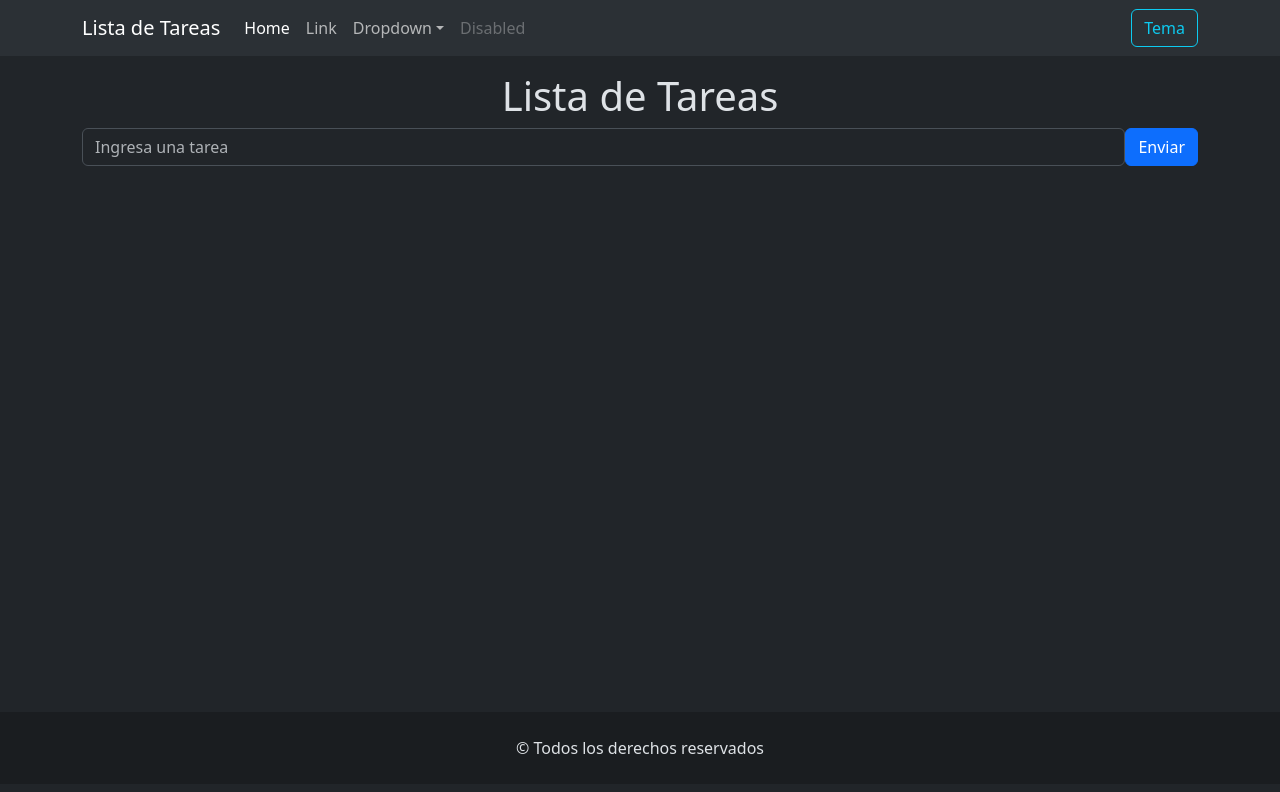
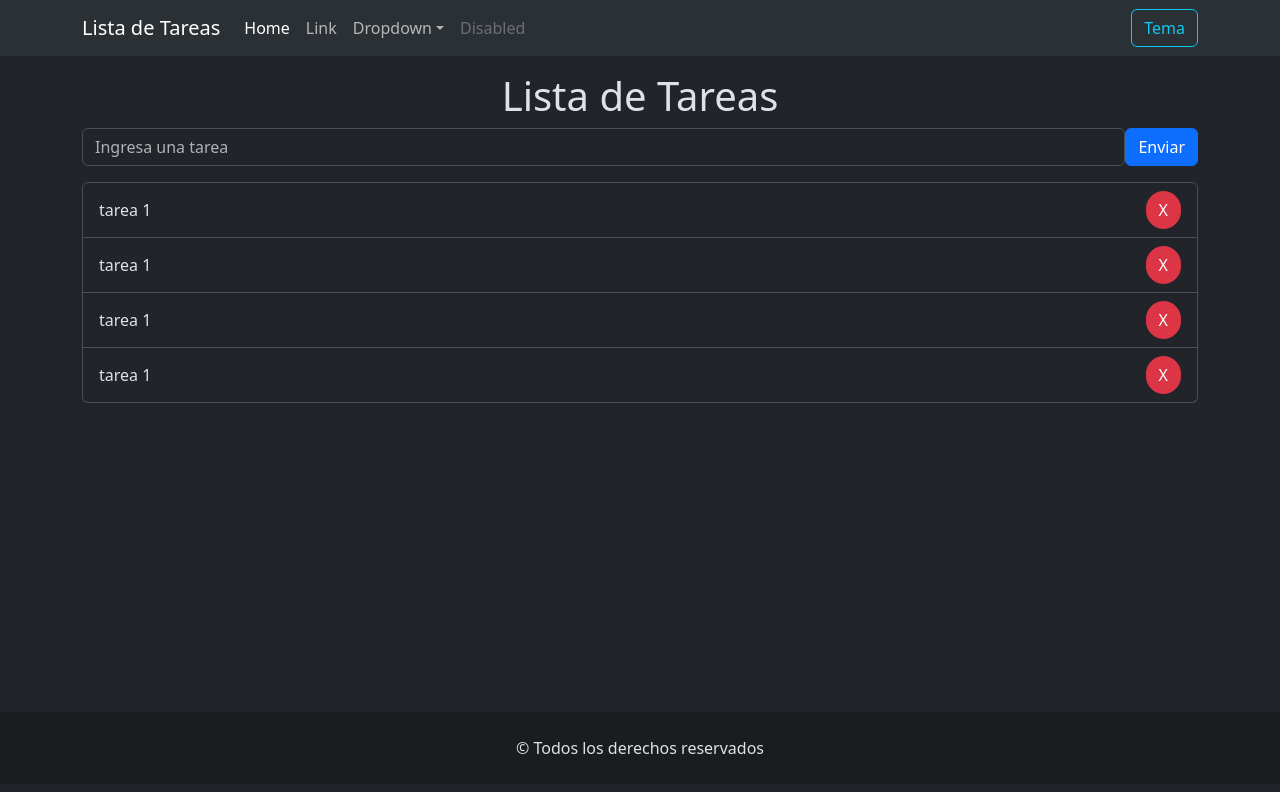
Before and after one commit to nikki0011/TP-REACT-EJERCICIO-04, a React (Vite) app: page / in a window 1280 px wide. Shown: the top 792 px of the page. Built offline with nearby package versions, Linux system fonts and the light colour scheme.

Commit message:
agregamos maquetado componente ItemTarea y lo importamos a componente ListaTArea

```diff
--- a/src/components/FormularioTarea.jsx
+++ b/src/components/FormularioTarea.jsx
@@ -1,4 +1,4 @@
-import ListaDeTareas from "./ListaDeTareas";
+import ListaDeTarea from "./ListaDeTarea";
 
 const FormularioTarea = () => {
   return (
@@ -14,7 +14,7 @@ const FormularioTarea = () => {
           <button className="btn btn-primary">Enviar</button>
         </div>
       </form>
-      <ListaDeTareas></ListaDeTareas>
+      <ListaDeTarea></ListaDeTarea>
     </section>
   );
 };
--- /dev/null
+++ b/src/components/ItemTarea.jsx
@@ -0,0 +1,9 @@
+const ItemTarea = () => {
+  return (
+    <li className="list-group-item d-flex justify-content-between align-items-center">
+      tarea 1 <button className="btn btn-danger rounded-5 fs-6">X</button>
+    </li>
+  );
+};
+
+export default ItemTarea;
--- /dev/null
+++ b/src/components/ListaDeTarea.jsx
@@ -0,0 +1,12 @@
+import ItemTarea from "./ItemTarea";
+
+const ListaDeTarea = () => {
+  return <ul className="list-group">
+    <ItemTarea></ItemTarea>
+    <ItemTarea></ItemTarea>
+    <ItemTarea></ItemTarea>
+    <ItemTarea></ItemTarea>
+  </ul>;
+};
+
+export default ListaDeTarea;
--- a/src/components/ListaDeTareas.jsx
+++ /dev/null
@@ -1,5 +0,0 @@
-const ListaDeTareas = () => {
-  return <ul className="list-group"></ul>;
-};
-
-export default ListaDeTareas;
```
